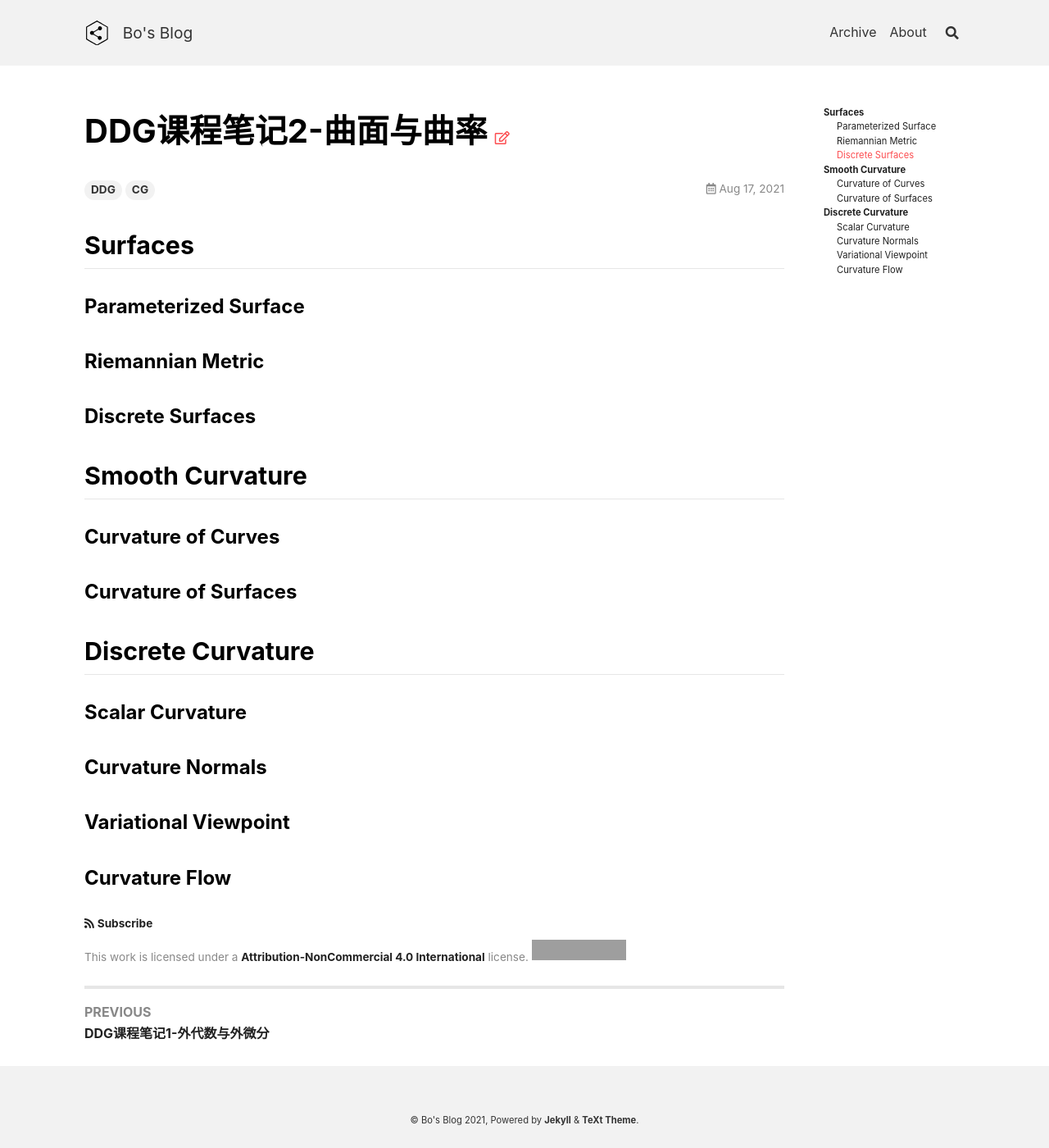
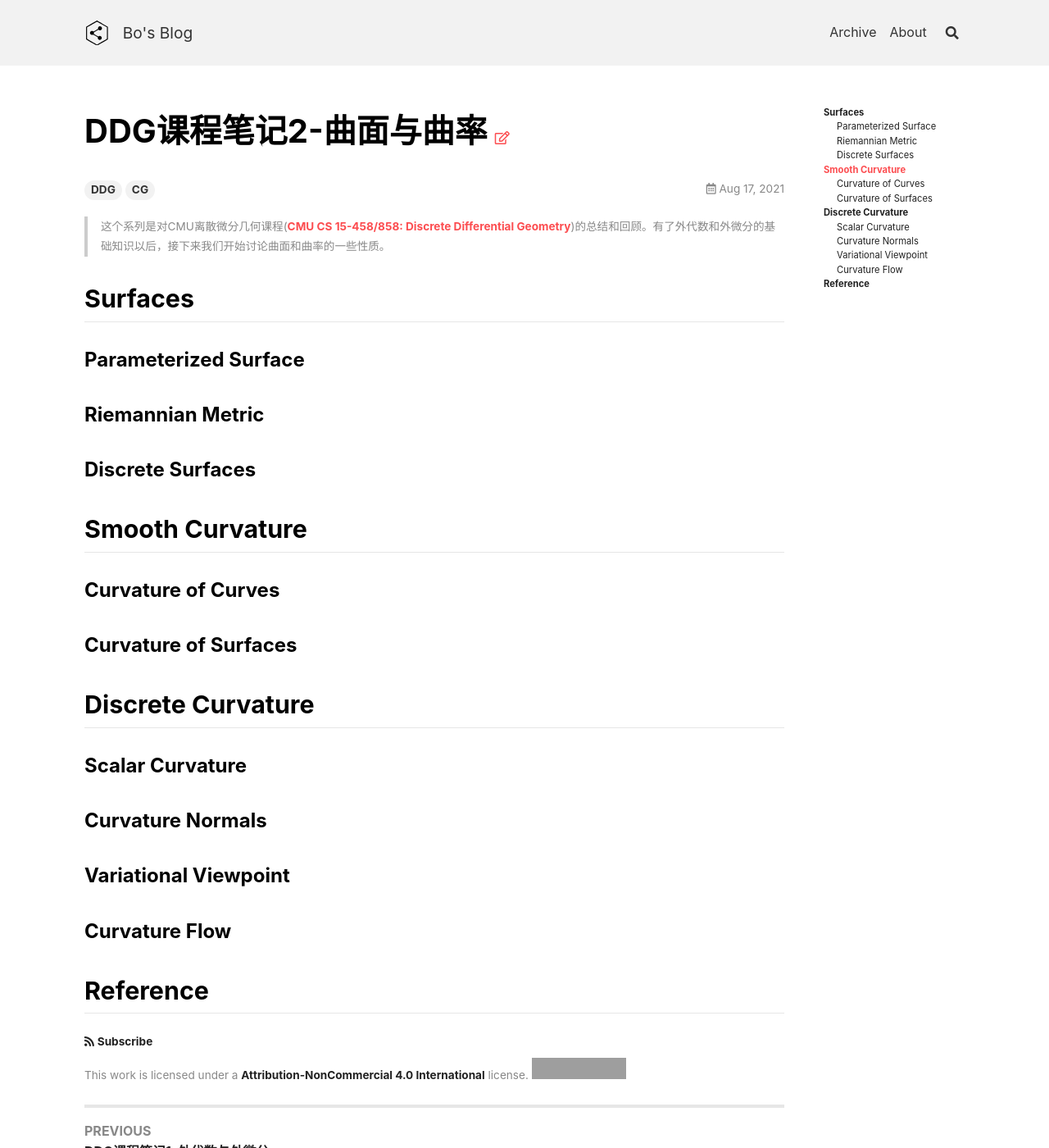
Before and after one commit to peng00bo00/peng00bo00_previous_blog, a Jekyll site: the page built from _posts/2021-08-17-DDG-NOTES-2.md, in a window 1280 px wide and 1400 px high. Shown: the whole window at 82% size. Built offline with Jekyll 4.4.1, drawn with Linux system fonts in a browser that asks for light colours; nearby versions of some CDN libraries; grey boxes are pictures that could not be loaded.

Commit message:
Update 2021-08-17-DDG-NOTES-2.md

```diff
--- a/_posts/2021-08-17-DDG-NOTES-2.md
+++ b/_posts/2021-08-17-DDG-NOTES-2.md
@@ -6,6 +6,9 @@
 aside:
   toc: true
 ---
+
+> 这个系列是对CMU离散微分几何课程([CMU CS 15-458/858: Discrete Differential Geometry](https://brickisland.net/DDGSpring2021/))的总结和回顾。有了外代数和外微分的基础知识以后，接下来我们开始讨论曲面和曲率的一些性质。
+<!--more-->
 
 ## Surfaces
 
@@ -30,3 +33,5 @@
 ### Variational Viewpoint
 
 ### Curvature Flow
+
+## Reference
```
